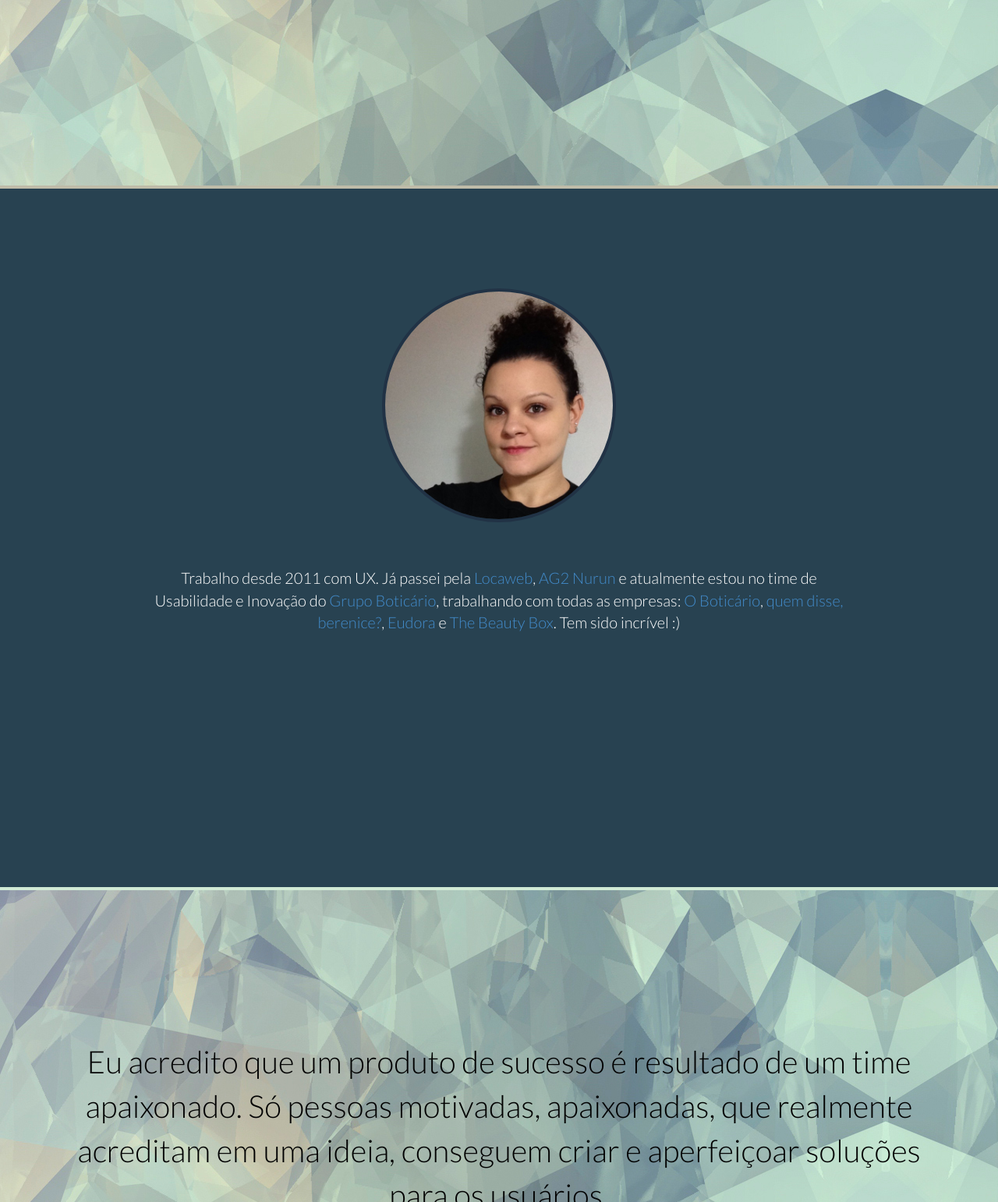
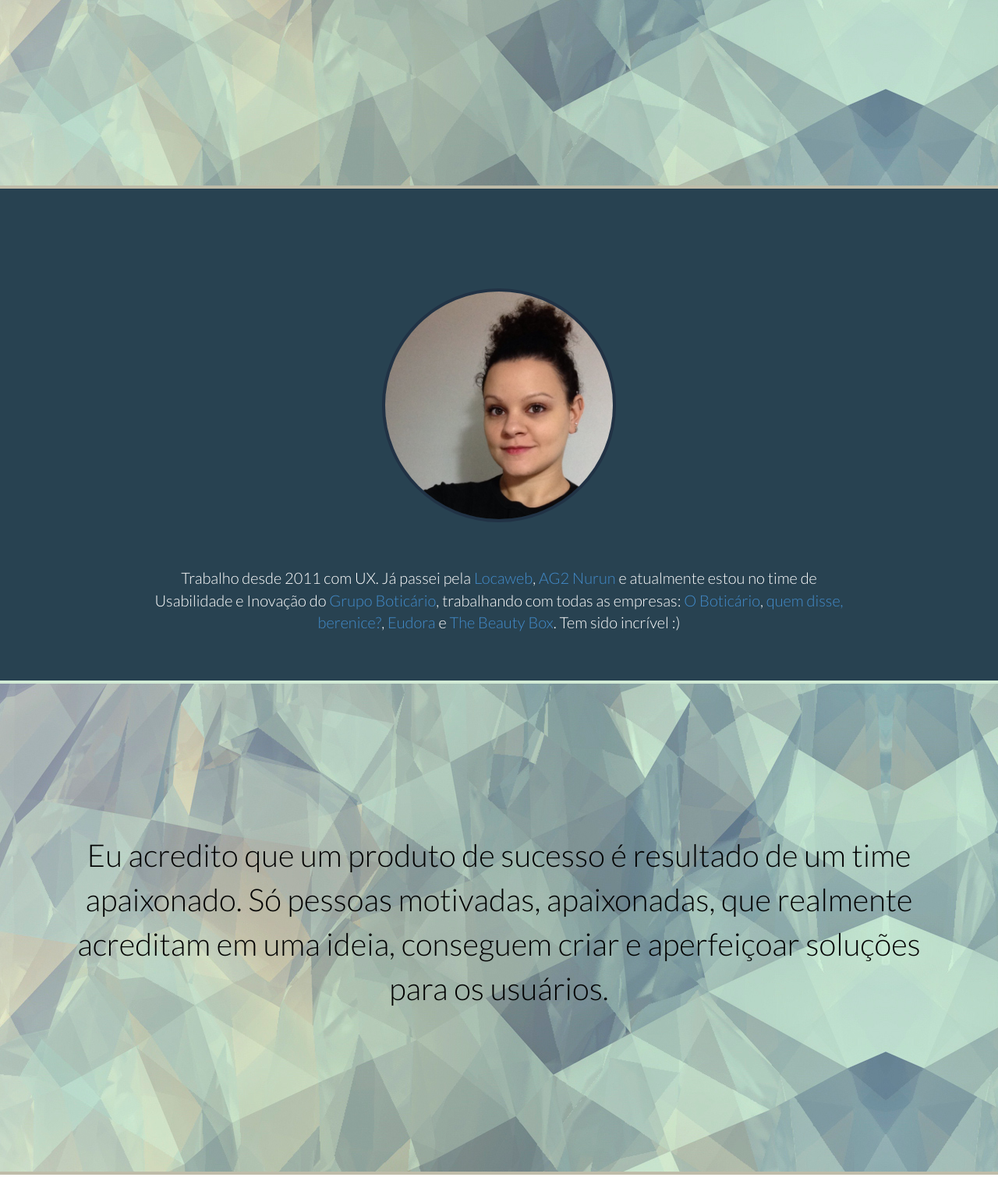
Before and after one commit to marcelahippe/marcelahippe.github.io, a plain HTML site: page index.html in a window 1280 px wide. Shown: the part 358-1900 px from the top of the page at 78% size. Drawn offline with Linux system fonts and the light colour scheme.

Commit message:
About e Quote editados
Altura dos módulos ajustadas

```diff
--- a/css/base.css
+++ b/css/base.css
@@ -48,7 +48,7 @@ body {
 
 .about {
 	width: 100%;
-	height: 900px;
+	height: 635px;
 	text-align: center;
 	padding-top: 10%;
 	background-color: #284251;
@@ -75,7 +75,7 @@ body {
 
 .quote {
 	width: 100%;
-	height: 800px;
+	height: 630px;
 	text-align: center;
 	padding-top: 15%;
 	background-image: url("img/bg.jpg");
```
